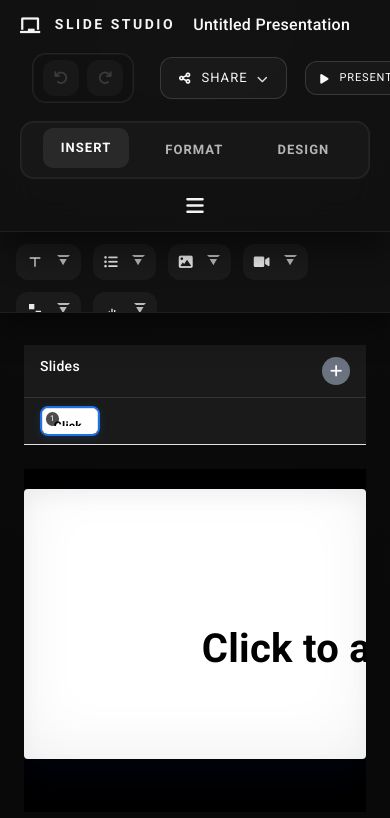
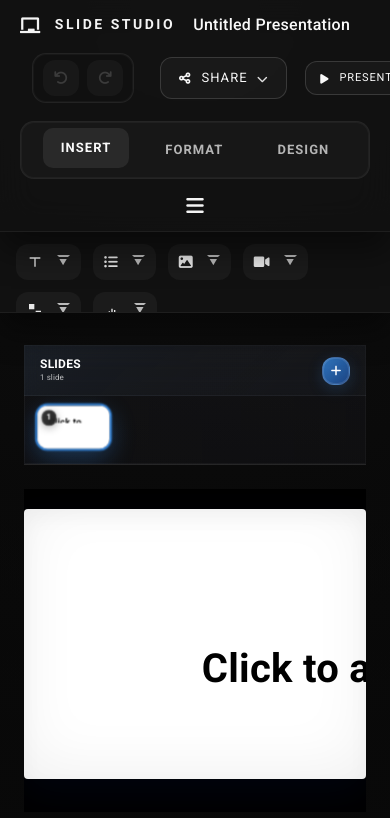
Before and after one commit to SamyukthaAligate/react-slide-studio, a React (Create React App) app: page / in a window 390 px wide. Shown: the top 818 px of the page. Built offline with nearby package versions, Linux system fonts and the light colour scheme; the HTML template or start-up script is replaced by a standard one.

Commit message:
slide panel Features

```diff
--- a/src/components/SlidePanel/SlidePanel.css
+++ b/src/components/SlidePanel/SlidePanel.css
@@ -1,106 +1,294 @@
 .slide-panel {
-  width: 240px;
-  background-color: #1a1a1a;
-  border-right: 1px solid #333333;
+  width: 280px;
+  background: linear-gradient(180deg, rgba(20, 20, 22, 0.95) 0%, rgba(16, 16, 18, 0.98) 100%);
+  border-right: 1px solid rgba(255, 255, 255, 0.08);
   display: flex;
   flex-direction: column;
   overflow: hidden;
+  backdrop-filter: blur(20px);
+  box-shadow: inset 0 0 0 1px rgba(255, 255, 255, 0.05);
 }
 
 .slide-panel-header {
   display: flex;
   align-items: center;
   justify-content: space-between;
-  padding: 16px;
-  border-bottom: 1px solid #333333;
+  padding: 20px 24px 16px;
+  border-bottom: 1px solid rgba(255, 255, 255, 0.06);
+  background: linear-gradient(135deg, rgba(56, 141, 232, 0.08) 0%, rgba(28, 73, 141, 0.04) 50%, rgba(14, 44, 85, 0.06) 100%);
+  backdrop-filter: blur(8px);
+  position: relative;
+}
+
+.slide-panel-header::before {
+  content: '';
+  position: absolute;
+  top: 0;
+  left: 0;
+  right: 0;
+  bottom: 0;
+  background: linear-gradient(135deg, rgba(255, 255, 255, 0.02) 0%, rgba(255, 255, 255, 0.01) 100%);
+  pointer-events: none;
+}
+
+.header-info {
+  display: flex;
+  flex-direction: column;
+  gap: 2px;
+  position: relative;
+  z-index: 1;
 }
 
 .slide-panel-header h3 {
-  font-size: 16px;
-  font-weight: 500;
+  font-size: 15px;
+  font-weight: 600;
   color: #ffffff;
+  margin: 0;
+  letter-spacing: 0.02em;
+  text-transform: uppercase;
+  position: relative;
+  z-index: 1;
+}
+
+.slide-count {
+  font-size: 11px;
+  color: rgba(255, 255, 255, 0.7);
+  font-weight: 400;
+  letter-spacing: 0.01em;
+  position: relative;
+  z-index: 1;
 }
 
 .add-slide-btn {
-  width: 32px;
-  height: 32px;
+  width: 36px;
+  height: 36px;
   display: flex;
   align-items: center;
   justify-content: center;
-  background-color: #6b7280; /* grey */
+  background: linear-gradient(135deg, rgba(56, 141, 232, 0.8) 0%, rgba(28, 73, 141, 0.9) 100%);
   color: white;
-  border: none;
-  border-radius: 50%;
+  border: 1px solid rgba(255, 255, 255, 0.15);
+  border-radius: 12px;
   cursor: pointer;
-  transition: background-color 0.2s;
+  transition: all 0.3s ease;
+  backdrop-filter: blur(8px);
+  box-shadow: 0 4px 16px rgba(56, 141, 232, 0.2), inset 0 0 0 1px rgba(255, 255, 255, 0.1);
+  position: relative;
+  z-index: 1;
 }
 
 .add-slide-btn:hover {
-  background-color: #4b5563;
+  background: linear-gradient(135deg, rgba(56, 141, 232, 0.9) 0%, rgba(28, 73, 141, 1) 100%);
+  transform: translateY(-2px) scale(1.05);
+  box-shadow: 0 8px 24px rgba(56, 141, 232, 0.3), inset 0 0 0 1px rgba(255, 255, 255, 0.15);
+}
+
+.add-slide-btn:active {
+  transform: translateY(0) scale(0.98);
+  background: linear-gradient(135deg, rgba(56, 141, 232, 1) 0%, rgba(28, 73, 141, 0.8) 100%);
+}
+
+.add-slide-btn i {
+  font-size: 14px;
+  transition: transform 0.2s ease;
+}
+
+.add-slide-btn:hover i {
+  transform: rotate(90deg);
 }
 
 .slides-container {
   flex: 1;
   overflow-y: auto;
-  padding: 8px;
+  padding: 16px 20px 20px;
+  background: linear-gradient(180deg, rgba(18, 18, 20, 0.3) 0%, rgba(14, 14, 16, 0.5) 100%);
+  position: relative;
+}
+
+.slides-container::-webkit-scrollbar {
+  width: 6px;
+}
+
+.slides-container::-webkit-scrollbar-track {
+  background: rgba(255, 255, 255, 0.05);
+  border-radius: 3px;
+}
+
+.slides-container::-webkit-scrollbar-thumb {
+  background: rgba(255, 255, 255, 0.2);
+  border-radius: 3px;
+}
+
+.slides-container::-webkit-scrollbar-thumb:hover {
+  background: rgba(255, 255, 255, 0.3);
 }
 
 .slide-thumbnail {
   position: relative;
-  margin-bottom: 12px;
+  margin-bottom: 16px;
   cursor: pointer;
-  border-radius: 8px;
+  border-radius: 12px;
   overflow: hidden;
-  transition: all 0.2s;
+  transition: all 0.3s cubic-bezier(0.4, 0, 0.2, 1);
   border: 2px solid transparent;
+  background: rgba(255, 255, 255, 0.02);
+  backdrop-filter: blur(4px);
 }
 
 .slide-thumbnail.dragging {
-  opacity: 0.55;
-  transform: scale(0.98);
+  opacity: 0.6;
+  transform: scale(0.95) rotate(2deg);
+  box-shadow: 0 8px 32px rgba(0, 0, 0, 0.3);
 }
 
 .slide-thumbnail.drag-over {
-  border-color: #ffd700;
-  box-shadow: 0 0 0 2px rgba(255, 215, 0, 0.35);
-  transform: translateY(-2px);
+  border-color: rgba(56, 141, 232, 0.8);
+  box-shadow: 0 0 0 3px rgba(56, 141, 232, 0.2), 0 8px 24px rgba(56, 141, 232, 0.15);
+  transform: translateY(-4px) scale(1.02);
+  background: rgba(56, 141, 232, 0.05);
 }
 
 .slide-thumbnail:hover {
-  box-shadow: 0 2px 8px rgba(0, 0, 0, 0.1);
+  transform: translateY(-2px) scale(1.02);
+  border-color: rgba(255, 255, 255, 0.15);
+  box-shadow: 0 8px 24px rgba(0, 0, 0, 0.25), 0 0 0 1px rgba(255, 255, 255, 0.05);
+  background: rgba(255, 255, 255, 0.03);
 }
 
 .slide-thumbnail.active {
-  border-color: #1a73e8;
-  box-shadow: 0 2px 8px rgba(26, 115, 232, 0.2);
+  border-color: rgba(56, 141, 232, 0.9);
+  box-shadow: 0 8px 24px rgba(56, 141, 232, 0.3), 0 0 0 1px rgba(56, 141, 232, 0.2), inset 0 0 0 1px rgba(255, 255, 255, 0.1);
+  transform: translateY(-2px) scale(1.02);
+  background: linear-gradient(135deg, rgba(56, 141, 232, 0.08) 0%, rgba(28, 73, 141, 0.04) 100%);
 }
 
 .slide-number {
   position: absolute;
-  top: 4px;
-  left: 4px;
-  background-color: rgba(0, 0, 0, 0.7);
-  color: white;
-  font-size: 10px;
-  padding: 2px 6px;
-  border-radius: 10px;
+  top: 8px;
+  left: 8px;
+  background: linear-gradient(135deg, rgba(0, 0, 0, 0.8) 0%, rgba(20, 20, 20, 0.9) 100%);
+  color: #ffffff;
+  font-size: 11px;
+  font-weight: 600;
+  padding: 4px 8px;
+  border-radius: 8px;
   z-index: 10;
+  border: 1px solid rgba(255, 255, 255, 0.1);
+  backdrop-filter: blur(4px);
+  box-shadow: 0 2px 8px rgba(0, 0, 0, 0.3);
+  letter-spacing: 0.02em;
 }
 
 .slide-preview {
   width: 100%;
-  height: 120px;
+  height: 135px;
   position: relative;
-  background-color: #fff;
-  border: 1px solid #e0e0e0;
+  background: linear-gradient(135deg, #fafafa 0%, #f5f5f5 100%);
+  border: 1px solid rgba(0, 0, 0, 0.06);
   overflow: hidden;
+  box-shadow: inset 0 0 0 1px rgba(255, 255, 255, 0.8);
 }
 
 .slide-preview-content {
   position: relative;
   width: 100%;
   height: 100%;
+  transform: scale(0.75);
   transform-origin: top left;
+  overflow: hidden;
+}
+
+.slide-preview-content div {
+  transition: all 0.2s ease;
+}
+
+.slide-preview-content div:hover {
+  opacity: 0.9;
+}
+
+/* Empty state styling */
+.empty-state {
+  display: flex;
+  flex-direction: column;
+  align-items: center;
+  justify-content: center;
+  height: 200px;
+  padding: 32px 20px;
+  text-align: center;
+  color: rgba(255, 255, 255, 0.6);
+}
+
+.empty-state-icon {
+  width: 64px;
+  height: 64px;
+  display: flex;
+  align-items: center;
+  justify-content: center;
+  background: linear-gradient(135deg, rgba(56, 141, 232, 0.15) 0%, rgba(28, 73, 141, 0.1) 100%);
+  border: 2px dashed rgba(255, 255, 255, 0.2);
+  border-radius: 16px;
+  margin-bottom: 16px;
+  color: rgba(255, 255, 255, 0.7);
+  font-size: 24px;
+  transition: all 0.3s ease;
+}
+
+.empty-state-icon:hover {
+  background: linear-gradient(135deg, rgba(56, 141, 232, 0.2) 0%, rgba(28, 73, 141, 0.15) 100%);
+  border-color: rgba(255, 255, 255, 0.3);
+  color: rgba(255, 255, 255, 0.9);
+  transform: translateY(-2px);
+}
+
+.empty-state-text {
+  font-size: 16px;
+  font-weight: 500;
+  color: rgba(255, 255, 255, 0.8);
+  margin: 0 0 8px 0;
+  letter-spacing: 0.01em;
+}
+
+.empty-state-subtext {
+  font-size: 13px;
+  color: rgba(255, 255, 255, 0.5);
+  line-height: 1.4;
+  max-width: 200px;
+}
+
+/* Empty slide indicator */
+.slide-empty-indicator {
+  position: absolute;
+  top: 50%;
+  left: 50%;
+  transform: translate(-50%, -50%);
+  display: flex;
+  flex-direction: column;
+  align-items: center;
+  gap: 8px;
+  color: rgba(0, 0, 0, 0.4);
+  font-size: 12px;
+  font-weight: 500;
+  background: rgba(255, 255, 255, 0.8);
+  padding: 12px 16px;
+  border-radius: 8px;
+  backdrop-filter: blur(4px);
+  box-shadow: 0 2px 8px rgba(0, 0, 0, 0.1);
+  transition: all 0.2s ease;
+}
+
+.slide-empty-indicator i {
+  font-size: 16px;
+  color: rgba(0, 0, 0, 0.3);
+}
+
+.slide-empty-indicator:hover {
+  background: rgba(255, 255, 255, 0.9);
+  transform: translate(-50%, -50%) scale(1.05);
+}
+
+.slide-empty-indicator span {
+  font-size: 11px;
+  letter-spacing: 0.02em;
 }
 
 .context-menu-overlay {
@@ -110,64 +298,177 @@
   width: 100vw;
   height: 100vh;
   z-index: 999;
+  backdrop-filter: blur(4px);
+  background: rgba(0, 0, 0, 0.1);
 }
 
 .context-menu {
   position: fixed;
-  background-color: #fff;
-  border: 1px solid #e0e0e0;
-  border-radius: 8px;
-  box-shadow: 0 4px 12px rgba(0, 0, 0, 0.15);
+  background: linear-gradient(135deg, rgba(20, 20, 22, 0.98) 0%, rgba(16, 16, 18, 0.96) 100%);
+  border: 1px solid rgba(255, 255, 255, 0.1);
+  border-radius: 12px;
+  box-shadow: 0 12px 32px rgba(0, 0, 0, 0.4), 0 0 0 1px rgba(255, 255, 255, 0.05);
   z-index: 1000;
-  min-width: 150px;
+  min-width: 180px;
   overflow: hidden;
+  backdrop-filter: blur(16px);
+  animation: contextMenuFade 0.15s ease;
 }
 
 .context-menu-item {
   display: flex;
   align-items: center;
-  gap: 8px;
+  gap: 12px;
   width: 100%;
-  padding: 12px 16px;
+  padding: 14px 18px;
   background: none;
   border: none;
   text-align: left;
-  color: #202124;
+  color: #ffffff;
   font-size: 14px;
+  font-weight: 500;
   cursor: pointer;
-  transition: background-color 0.2s;
+  transition: all 0.2s ease;
+  border-bottom: 1px solid rgba(255, 255, 255, 0.06);
+}
+
+.context-menu-item:last-child {
+  border-bottom: none;
 }
 
 .context-menu-item:hover {
-  background-color: #f1f3f4;
+  background: linear-gradient(135deg, rgba(56, 141, 232, 0.15) 0%, rgba(28, 73, 141, 0.1) 100%);
+  color: #ffffff;
+  transform: translateX(4px);
+}
+
+.context-menu-item:active {
+  background: linear-gradient(135deg, rgba(56, 141, 232, 0.2) 0%, rgba(28, 73, 141, 0.15) 100%);
+  transform: translateX(2px);
 }
 
 .context-menu-item i {
   width: 16px;
-  color: #5f6368;
+  color: rgba(255, 255, 255, 0.8);
+  font-size: 14px;
+}
+
+.context-menu-item:hover i {
+  color: rgba(56, 141, 232, 0.9);
+}
+
+@keyframes contextMenuFade {
+  from {
+    opacity: 0;
+    transform: scale(0.95) translateY(-4px);
+  }
+  to {
+    opacity: 1;
+    transform: scale(1) translateY(0);
+  }
+}
+
+/* Enhanced preview content for better element visibility */
+.slide-preview-content div {
+  transition: all 0.2s ease;
+}
+
+.slide-preview-content div:hover {
+  opacity: 0.9;
 }
 
 /* Responsive Design */
 @media (max-width: 1024px) {
   .slide-panel {
-    width: 200px;
+    width: 240px;
+  }
+
+  .slide-panel-header {
+    padding: 18px 20px 14px;
+  }
+
+  .header-info {
+    gap: 1px;
+  }
+
+  .slide-panel-header h3 {
+    font-size: 14px;
+  }
+
+  .slide-count {
+    font-size: 10px;
+  }
+
+  .add-slide-btn {
+    width: 32px;
+    height: 32px;
+  }
+
+  .slides-container {
+    padding: 14px 18px 18px;
   }
 
   .slide-preview {
-    height: 100px;
+    height: 115px;
+  }
+
+  .slide-number {
+    font-size: 10px;
+    padding: 3px 6px;
+  }
+
+  .empty-state {
+    height: 160px;
+    padding: 24px 16px;
+  }
+
+  .empty-state-icon {
+    width: 56px;
+    height: 56px;
+    font-size: 20px;
+  }
+
+  .empty-state-text {
+    font-size: 14px;
+  }
+
+  .empty-state-subtext {
+    font-size: 12px;
   }
 }
 
 @media (max-width: 768px) {
   .slide-panel {
     width: 100%;
-    height: 120px;
+    height: 140px;
     border-right: none;
-    border-bottom: 1px solid #e0e0e0;
+    border-bottom: 1px solid rgba(255, 255, 255, 0.08);
   }
 
   .slide-panel-header {
-    padding: 12px 16px;
+    padding: 14px 20px 12px;
+    background: linear-gradient(135deg, rgba(56, 141, 232, 0.06) 0%, rgba(28, 73, 141, 0.03) 50%, rgba(14, 44, 85, 0.04) 100%);
+  }
+
+  .header-info {
+    gap: 1px;
+  }
+
+  .slide-panel-header h3 {
+    font-size: 13px;
+  }
+
+  .slide-count {
+    font-size: 9px;
+  }
+
+  .add-slide-btn {
+    width: 30px;
+    height: 30px;
+  }
+
+  .add-slide-btn i {
+    font-size: 12px;
   }
 
   .slides-container {
@@ -175,33 +476,78 @@
     flex-direction: row;
     overflow-x: auto;
     overflow-y: hidden;
-    padding: 8px 16px;
-    gap: 8px;
+    padding: 12px 16px 16px;
+    gap: 12px;
+    background: linear-gradient(90deg, rgba(18, 18, 20, 0.2) 0%, rgba(14, 14, 16, 0.3) 100%);
+  }
+
+  .slides-container::-webkit-scrollbar {
+    height: 4px;
+  }
+
+  .slides-container::-webkit-scrollbar-thumb {
+    background: rgba(255, 255, 255, 0.15);
+    border-radius: 2px;
   }
 
   .slide-thumbnail {
     flex-shrink: 0;
     margin-bottom: 0;
-    width: 80px;
+    width: 90px;
   }
 
   .slide-preview {
-    height: 60px;
+    height: 70px;
   }
 
   .slide-number {
-    font-size: 8px;
-    padding: 1px 4px;
+    font-size: 9px;
+    padding: 2px 5px;
+    top: 6px;
+    left: 6px;
+  }
+
+  .empty-state {
+    height: 120px;
+    padding: 20px 16px;
+  }
+
+  .empty-state-icon {
+    width: 48px;
+    height: 48px;
+    font-size: 18px;
+    margin-bottom: 12px;
+  }
+
+  .empty-state-text {
+    font-size: 13px;
+    margin-bottom: 6px;
+  }
+
+  .empty-state-subtext {
+    font-size: 11px;
   }
 }
 
 @media (max-width: 480px) {
   .slide-panel {
-    height: 100px;
+    height: 120px;
+  }
+
+  .slide-panel-header {
+    padding: 12px 16px 10px;
+  }
+
+  .header-info {
+    gap: 0px;
   }
 
   .slide-panel-header h3 {
-    font-size: 14px;
+    font-size: 12px;
+  }
+
+  .slide-count {
+    font-size: 8px;
   }
 
   .add-slide-btn {
@@ -209,11 +555,58 @@
     height: 28px;
   }
 
+  .slides-container {
+    padding: 10px 12px 12px;
+    gap: 10px;
+  }
+
   .slide-thumbnail {
-    width: 60px;
+    width: 75px;
   }
 
   .slide-preview {
-    height: 45px;
+    height: 55px;
+  }
+
+  .slide-number {
+    font-size: 8px;
+    padding: 1px 4px;
+    top: 4px;
+    left: 4px;
+  }
+
+  .empty-state {
+    height: 100px;
+    padding: 16px 12px;
+  }
+
+  .empty-state-icon {
+    width: 40px;
+    height: 40px;
+    font-size: 16px;
+    margin-bottom: 8px;
+  }
+
+  .empty-state-text {
+    font-size: 12px;
+    margin-bottom: 4px;
+  }
+
+  .empty-state-subtext {
+    font-size: 10px;
+  }
+
+  .slide-empty-indicator {
+    padding: 8px 12px;
+    font-size: 10px;
+    gap: 6px;
+  }
+
+  .slide-empty-indicator i {
+    font-size: 12px;
+  }
+
+  .slide-empty-indicator span {
+    font-size: 9px;
   }
 }
--- a/src/components/SlidePanel/SlidePanel.js
+++ b/src/components/SlidePanel/SlidePanel.js
@@ -216,14 +216,26 @@ const SlidePanel = ({
     <>
       <div className="slide-panel">
         <div className="slide-panel-header">
+          <div className="header-info">
             <h3>Slides</h3>
+            <span className="slide-count">{slides.length} {slides.length === 1 ? 'slide' : 'slides'}</span>
+          </div>
           <button className="add-slide-btn" onClick={onAddSlide} title="Add slide">
             <i className="fas fa-plus"></i>
           </button>
         </div>
 
         <div className="slides-container">
-          {slides.map((slide, index) => (
+          {slides.length === 0 ? (
+            <div className="empty-state">
+              <div className="empty-state-icon">
+                <i className="fas fa-images"></i>
+              </div>
+              <p className="empty-state-text">No slides yet</p>
+              <span className="empty-state-subtext">Click the + button to add your first slide</span>
+            </div>
+          ) : (
+            slides.map((slide, index) => (
               <div
                 key={slide.id}
                 className={`slide-thumbnail ${index === currentSlideIndex ? 'active' : ''} ${dragOverIndex === index && draggedIndex !== null && draggedIndex !== index ? 'drag-over' : ''} ${draggedIndex === index ? 'dragging' : ''}`}
@@ -249,10 +261,18 @@ const SlidePanel = ({
                     backgroundRepeat: 'no-repeat'
                   }}
                 >
-                {renderSlidePreview(slide)}
+                  {slide.elements.length === 0 ? (
+                    <div className="slide-empty-indicator">
+                      <i className="fas fa-plus"></i>
+                      <span>Empty slide</span>
+                    </div>
+                  ) : (
+                    renderSlidePreview(slide)
+                  )}
                 </div>
               </div>
-          ))}
+            ))
+          )}
         </div>
       </div>
 
```
Lines whose indentation alone changed are shown as unchanged.
